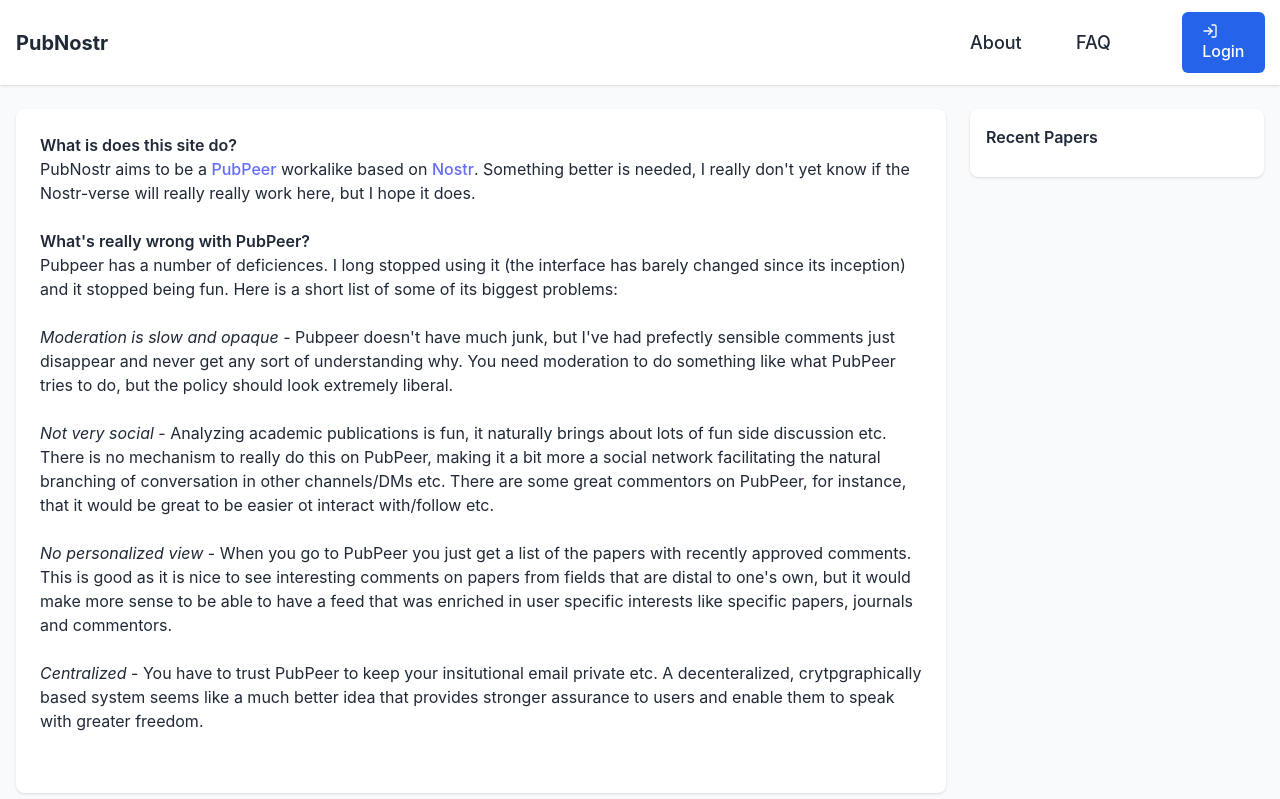
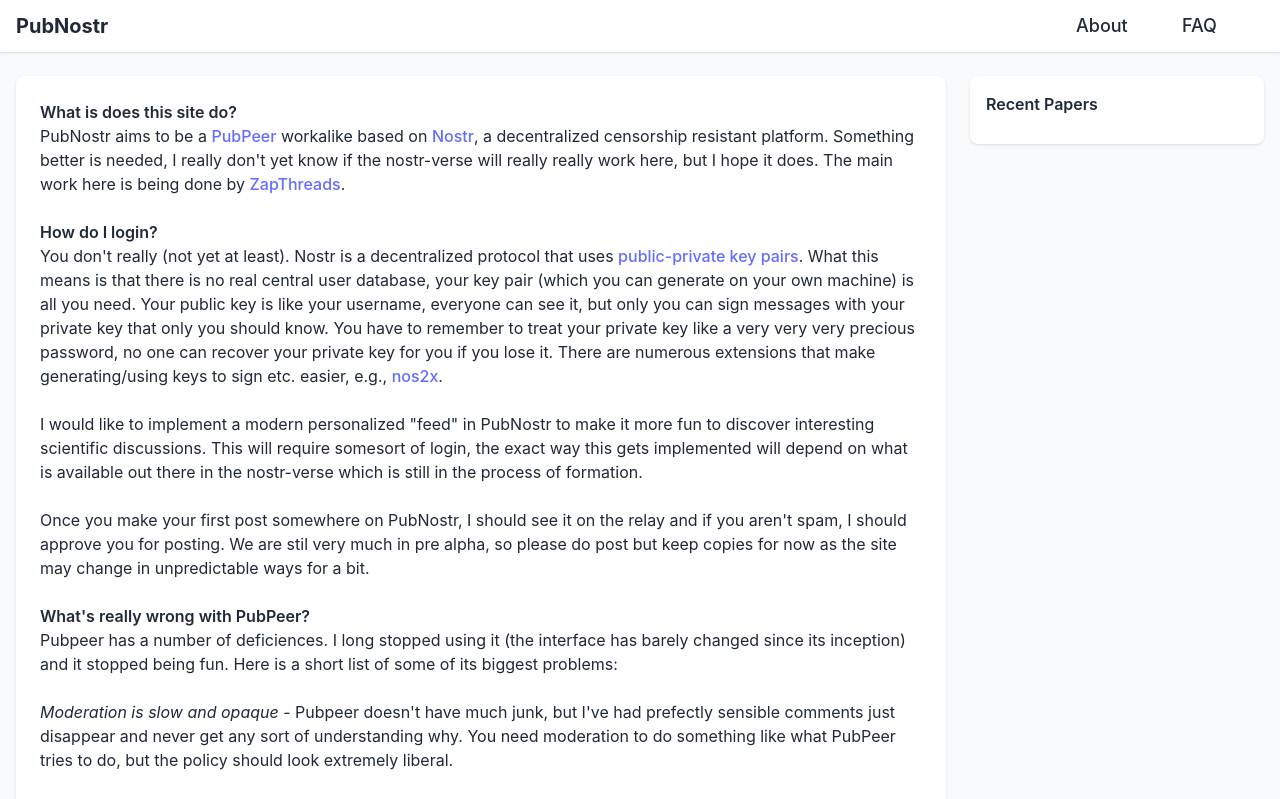
Before and after one commit to mittimithai/pubnostr, a React (Vite) app: page /faq in a window 1280 px wide. Shown: the top 799 px of the page. Built offline with nearby package versions, Linux system fonts and the light colour scheme.

Commit message:
small changes

```diff
--- a/src/components/BaseLayout.jsx
+++ b/src/components/BaseLayout.jsx
@@ -19,26 +19,26 @@ const BaseLayout = () => {
 				</Link>
 			    </div>
 
-			    <div className="col-start-10 col-end-110">
+			    <div className="col-start-11 col-end-11">
 				<Link to="/about">
 				    <h2 className="text-lg text-gray-800">About</h2>
 				</Link>
 			    </div>
 
-			    <div className="col-start-11 col-end-11">
+			    <div className="col-start-12 col-end-12">
 				<Link to="/faq">
 				    <h2 className="text-lg text-gray-800">FAQ</h2>
 				</Link>
 			    </div>
 
-
+			    {/*
 			    <div className="col-start-12 col-end-12">
 				<button className="bg-blue-600 text-white rounded-md hover:bg-blue-700">
 				    <LogIn className="w-4 h-4" />
 				    Login
 				</button>
 			    </div>
-
+			     */}
 			</div>
 		    </header>
 
--- a/src/index.css
+++ b/src/index.css
@@ -20,9 +20,9 @@
    --ztr-font-size: 16px;
    --ztr-text-color: #333333;
    --ztr-link-color: #1d9bf0;
-   --ztr-background-color: #aaaaaa;
-   --ztr-icon-color: #4a4a4a;
-   --ztr-login-button-color: #8c52ff;
+   --ztr-background-color: #eeeeee;
+   --ztr-icon-color: #1359ac;
+   --ztr-login-button-color: #eeeeee;
 }
 
 a {
--- a/src/pages/FAQ.jsx
+++ b/src/pages/FAQ.jsx
@@ -4,9 +4,15 @@ const FAQ = () => {
 	    <div className="font-semibold text-gray-800 mb-3">
 
 		<h2>What is does this site do?</h2>
-		<p className="font-normal">PubNostr aims to be a <a href="http://pubpeer.com">PubPeer</a> workalike based on <a href = "https://nostr.com/">Nostr</a>. Something better is needed, I really don't yet know if the  Nostr-verse will really really work here, but I hope it does.</p>
+		<p className="font-normal">PubNostr aims to be a <a href="http://pubpeer.com">PubPeer</a> workalike based on <a href = "https://nostr.com/">Nostr</a>, a decentralized censorship resistant platform. Something better is needed, I really don't yet know if the  nostr-verse will really really work here, but I hope it does. The main work here is being done by <a href="https://github.com/franzaps/zapthreads">ZapThreads</a>.</p>
 		    <br />
-
+		    <h2>How do I login?</h2>
+		<p className="font-normal">You don't really (not yet at least). Nostr is a decentralized protocol that uses <a href="https://en.wikipedia.org/wiki/Public-key_cryptography">public-private key pairs</a>. What this means is that there is no real central user database, your key pair (which you can generate on your own machine) is all you need. Your public key is like your username, everyone can see it, but only you can sign messages with your private key that only you should know. You have to remember to treat your private key like a very very very precious password, no one can recover your private key for you if you lose it. There are numerous extensions that make generating/using keys to sign etc. easier, e.g., <a href="https://github.com/fiatjaf/nos2x">nos2x</a>.</p>
+		    <br />
+		    <p className="font-normal">I would like to implement a modern personalized "feed" in PubNostr to make it more fun to discover interesting scientific discussions. This will require somesort of login, the exact way this gets implemented will depend on what is available out there in the nostr-verse which is still in the process of formation.</p>
+		    <br />
+	    <p className="font-normal">Once you make your first post somewhere on PubNostr, I should see it on the relay and if you aren't spam, I should approve you for posting.  We are stil very much in pre alpha, so please do post but keep copies for now as the site may change in unpredictable ways for a bit.</p>
+		    <br />
 		<h2>What's really wrong with PubPeer?</h2>
 		    <p className="font-normal">Pubpeer has a number of deficiences. I long stopped using it (the interface has barely changed since its inception) and it stopped being fun. Here is a short list of some of its biggest problems:</p>
 		    <br />
```
